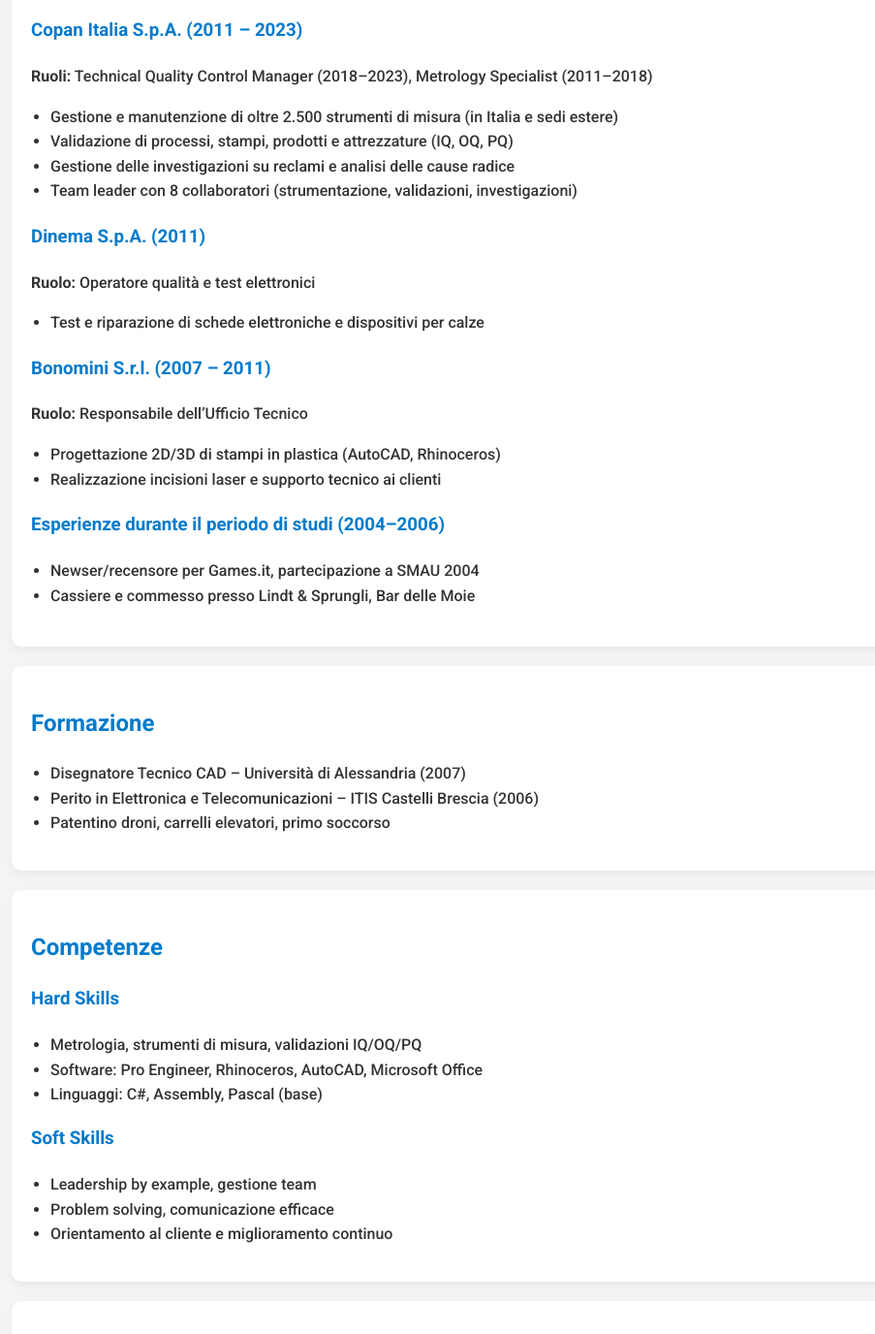
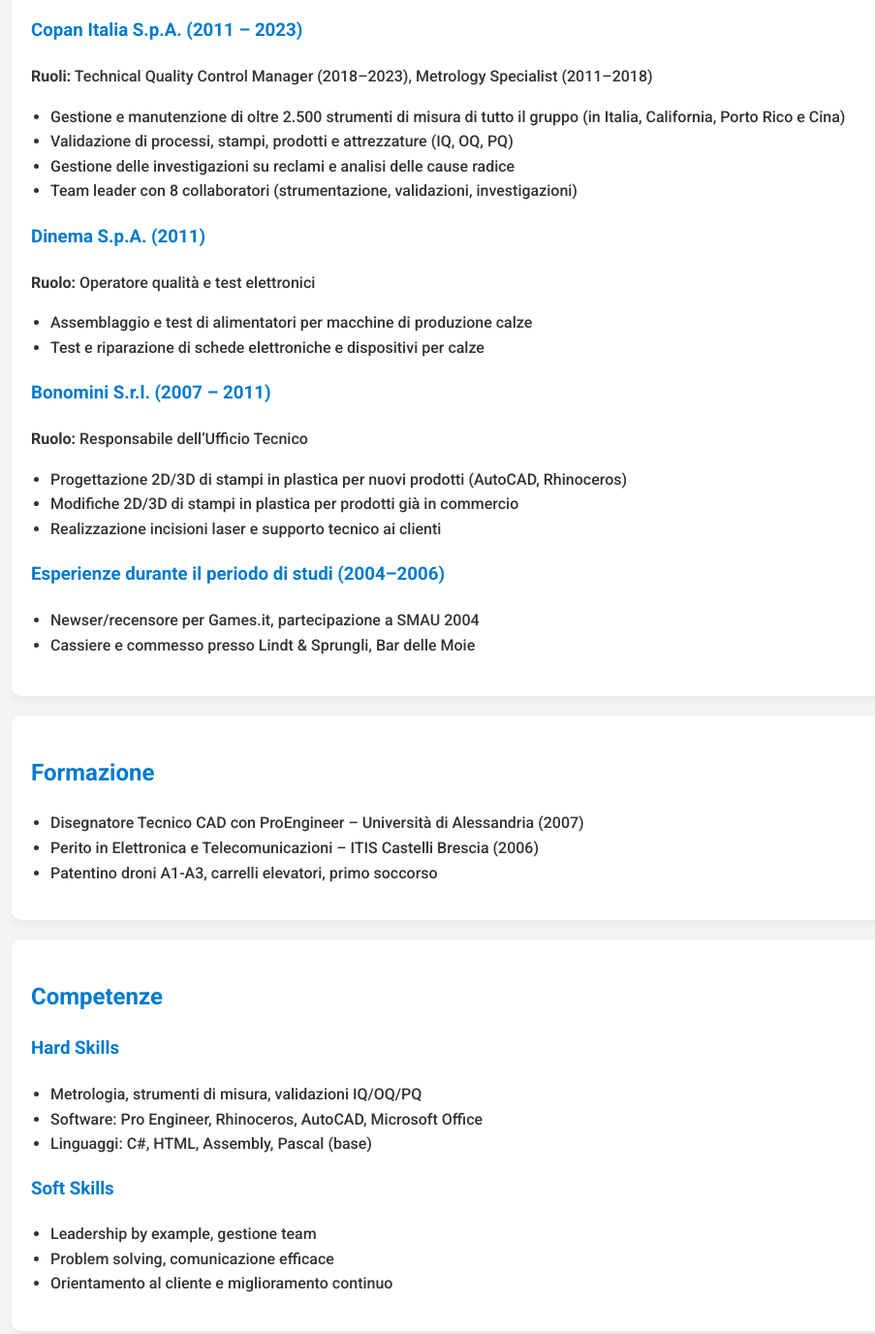
Before and after one commit to Steexe87/stefano-bertoli, a plain HTML site: page index.html in a window 1280 px wide. Shown: the part 1490-2866 px from the top of the page at 97% size, without its empty margins (158-1061 px from the left). Drawn offline with Linux system fonts and the light colour scheme.

Commit message:
Update index.html

```diff
--- a/index.html
+++ b/index.html
@@ -65,7 +65,7 @@ La seconda è il viaggio. Amo scoprire culture nuove, cogliere sfumature, impara
                 <h3>Copan Italia S.p.A. (2011 – 2023)</h3>
                 <p><strong>Ruoli:</strong> Technical Quality Control Manager (2018–2023), Metrology Specialist (2011–2018)</p>
                 <ul>
-                    <li>Gestione e manutenzione di oltre 2.500 strumenti di misura (in Italia e sedi estere)</li>
+                    <li>Gestione e manutenzione di oltre 2.500 strumenti di misura di tutto il gruppo (in Italia, California, Porto Rico e Cina)</li>
                     <li>Validazione di processi, stampi, prodotti e attrezzature (IQ, OQ, PQ)</li>
                     <li>Gestione delle investigazioni su reclami e analisi delle cause radice</li>
                     <li>Team leader con 8 collaboratori (strumentazione, validazioni, investigazioni)</li>
@@ -76,6 +76,7 @@ La seconda è il viaggio. Amo scoprire culture nuove, cogliere sfumature, impara
                 <h3>Dinema S.p.A. (2011)</h3>
                 <p><strong>Ruolo:</strong> Operatore qualità e test elettronici</p>
                 <ul>
+                    <li>Assemblaggio e test di alimentatori per macchine di produzione calze</li>
                     <li>Test e riparazione di schede elettroniche e dispositivi per calze</li>
                 </ul>
             </div>
@@ -84,7 +85,8 @@ La seconda è il viaggio. Amo scoprire culture nuove, cogliere sfumature, impara
                 <h3>Bonomini S.r.l. (2007 – 2011)</h3>
                 <p><strong>Ruolo:</strong> Responsabile dell’Ufficio Tecnico</p>
                 <ul>
-                    <li>Progettazione 2D/3D di stampi in plastica (AutoCAD, Rhinoceros)</li>
+                    <li>Progettazione 2D/3D di stampi in plastica per nuovi prodotti (AutoCAD, Rhinoceros)</li>
+                    <li>Modifiche 2D/3D di stampi in plastica per prodotti già in commercio</li>
                     <li>Realizzazione incisioni laser e supporto tecnico ai clienti</li>
                 </ul>
             </div>
@@ -101,9 +103,9 @@ La seconda è il viaggio. Amo scoprire culture nuove, cogliere sfumature, impara
         <section id="formazione" class="fade-in">
             <h2>Formazione</h2>
             <ul>
-                <li>Disegnatore Tecnico CAD – Università di Alessandria (2007)</li>
+                <li>Disegnatore Tecnico CAD con ProEngineer – Università di Alessandria (2007)</li>
                 <li>Perito in Elettronica e Telecomunicazioni – ITIS Castelli Brescia (2006)</li>
-                <li>Patentino droni, carrelli elevatori, primo soccorso</li>
+                <li>Patentino droni A1-A3, carrelli elevatori, primo soccorso</li>
             </ul>
         </section>
 
@@ -113,7 +115,7 @@ La seconda è il viaggio. Amo scoprire culture nuove, cogliere sfumature, impara
             <ul>
                 <li>Metrologia, strumenti di misura, validazioni IQ/OQ/PQ</li>
                 <li>Software: Pro Engineer, Rhinoceros, AutoCAD, Microsoft Office</li>
-                <li>Linguaggi: C#, Assembly, Pascal (base)</li>
+                <li>Linguaggi: C#, HTML, Assembly, Pascal (base)</li>
             </ul>
             <h3>Soft Skills</h3>
             <ul>
@@ -129,7 +131,7 @@ La seconda è il viaggio. Amo scoprire culture nuove, cogliere sfumature, impara
                 <li><strong>Viaggi</strong><br>
                     Ho visitato tanti Paesi nel sud-est Asiatico. Zaino in spalla e mezzi pubblici: il modo migliore per vivere davvero insieme alla gente del posto!</li>
                 <li><strong>Videogames</strong><br>
-                    Ogni tanto un po' di svago in un qualche fantastico, diverso dal nostro, aiuta a diminuire lo stress quotidiano.</li>
+                    Ogni tanto un po' di svago in un mondo fantastico, diverso dal nostro, aiuta a diminuire lo stress quotidiano.</li>
                 <li><strong>Fotografia</strong><br>
                     Durante i miei viaggi mi piace soffermarmi a fotografare persone o dettagli. Nessun ritocco poi, la realtà allo stato puro.</li>
                 <li><strong>Elettronica</strong><br>
```
